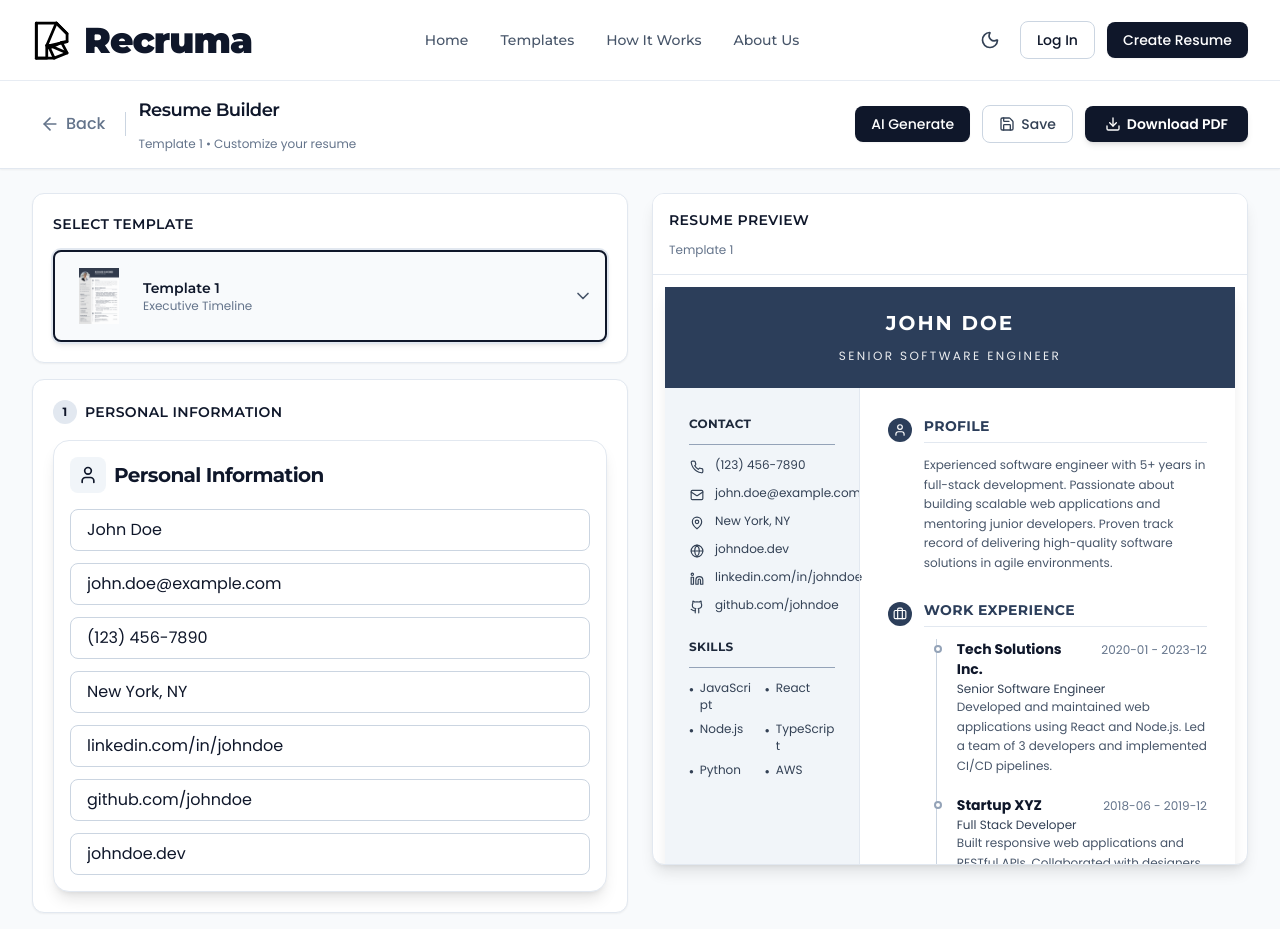
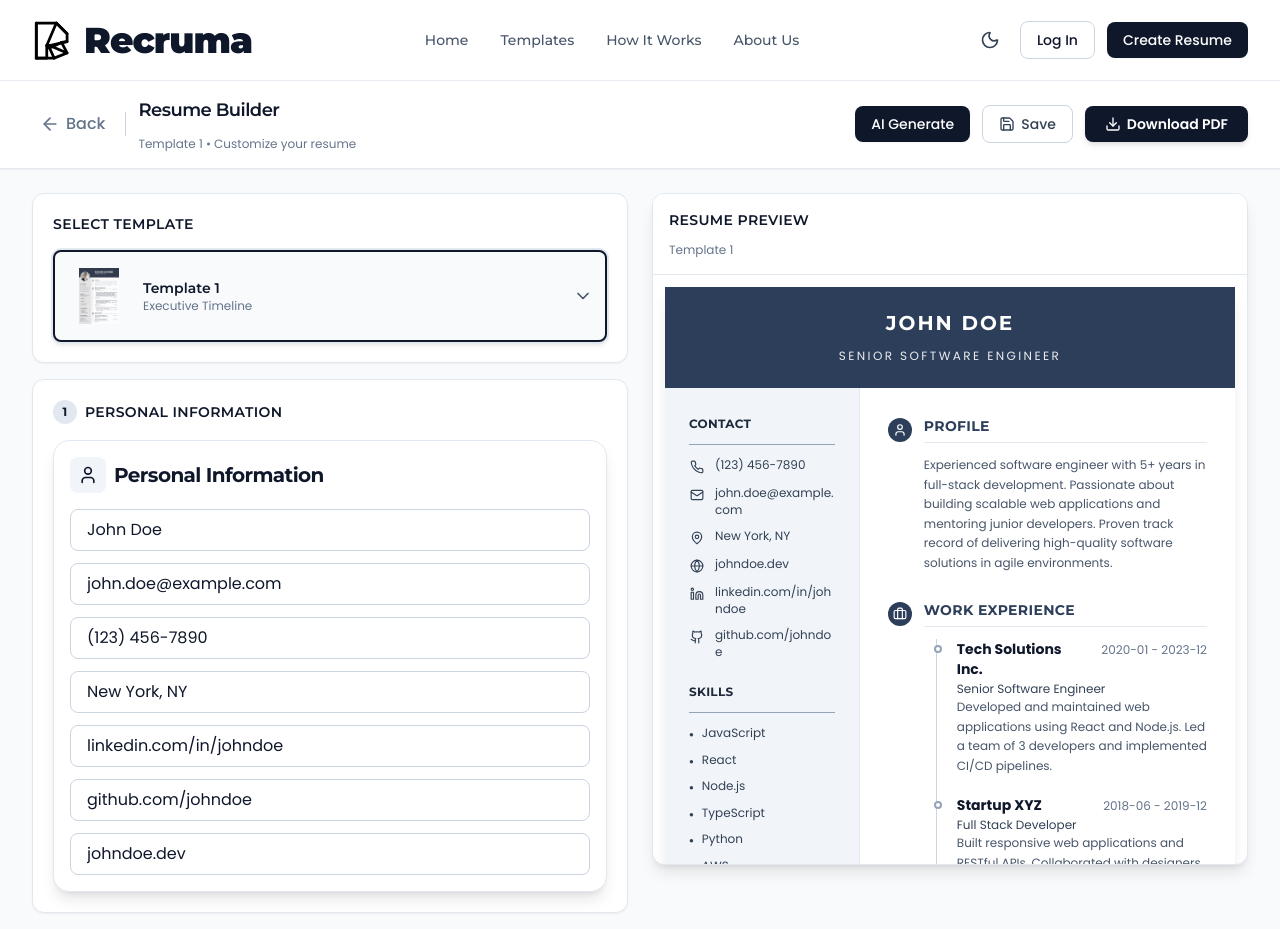
Before and after one commit to KhawajaIdrees/Recruma, a Next.js app: page /make in a window 1280 px wide. Shown: the top 929 px of the page. Built offline with nearby package versions, Linux system fonts and the light colour scheme.

Commit message:
all space issue resolved

```diff
--- a/src/components/ResumePreview.tsx
+++ b/src/components/ResumePreview.tsx
@@ -147,7 +147,7 @@ function ContactRow({
           <span className="contact-icon-wrap flex items-center justify-center w-4 h-4 mt-0.5 shrink-0 overflow-visible">
             {icon}
           </span>
-          <span className={`${resolvedTextClass} break-words`}>{value}</span>
+          <span className={`${resolvedTextClass} break-all flex-1 min-w-0 leading-snug`}>{value}</span>
         </div>
       ))}
     </div>
@@ -207,7 +207,7 @@ function SidebarEducation({
 function SkillBulletList({
   skills,
   className = "text-xs text-slate-700",
-  columns = 2,
+  columns = 1,
   bulletColor = "text-slate-700",
 }: {
   skills: Skill[];
@@ -240,10 +240,10 @@ function SkillBulletList({
   }
 
   return (
-    <div className="w-full space-y-2">
+    <div className="w-full space-y-2.5">
       {filtered.map((s) => (
         <div key={s.id} className="flex items-baseline shrink-0 min-w-0">
-          <span className={`text-[8px] ${resolvedBulletClass} leading-none shrink-0 mr-1.5 select-none`}>
+          <span className={`text-[8px] ${resolvedBulletClass} leading-none shrink-0 mr-2 select-none`}>
             ●
           </span>
           <span className={`${className} leading-snug break-words flex-1 min-w-0`}>
@@ -384,7 +384,7 @@ export default function ResumePreview({
                 </SidebarSection>
                 {activeSkills.length > 0 && (
                   <SidebarSection title="Skills">
-                    <SkillBulletList skills={skills} columns={2} />
+                    <SkillBulletList skills={skills} columns={1} />
                   </SidebarSection>
                 )}
               </aside>
@@ -479,7 +479,7 @@ export default function ResumePreview({
 
                 {activeSkills.length > 0 && (
                   <SidebarSection title="Skills">
-                    <SkillBulletList skills={skills} columns={2} />
+                    <SkillBulletList skills={skills} columns={1} />
                   </SidebarSection>
                 )}
               </aside>
@@ -575,7 +575,7 @@ export default function ResumePreview({
 
                 {activeSkills.length > 0 && (
                   <SidebarSection title="Skills">
-                    <SkillBulletList skills={skills} columns={2} />
+                    <SkillBulletList skills={skills} columns={1} />
                   </SidebarSection>
                 )}
               </div>
@@ -678,7 +678,7 @@ export default function ResumePreview({
                 </SidebarSection>
                 {activeSkills.length > 0 && (
                   <SidebarSection title="Skills">
-                    <SkillBulletList skills={skills} columns={2} />
+                    <SkillBulletList skills={skills} columns={1} />
                   </SidebarSection>
                 )}
               </aside>
@@ -790,12 +790,12 @@ export default function ResumePreview({
                     <h3 className="text-xs font-bold uppercase tracking-wide border-b border-white/40 pb-1 mb-3">
                       Skills
                     </h3>
-                    <div className="w-full flex flex-wrap justify-between">
+                    <div className="w-full space-y-3">
                       {activeSkills.map((skill, i) => {
                         const levels = [95, 88, 82, 75, 90, 85];
                         const level = levels[i % levels.length];
                         return (
-                          <div key={skill.id} className="w-[48%] mb-3 block">
+                          <div key={skill.id} className="w-full block">
                             <div className="text-xs font-semibold text-white block mb-1.5 leading-snug overflow-hidden whitespace-nowrap text-ellipsis">
                               {skill.name}
                             </div>
```
